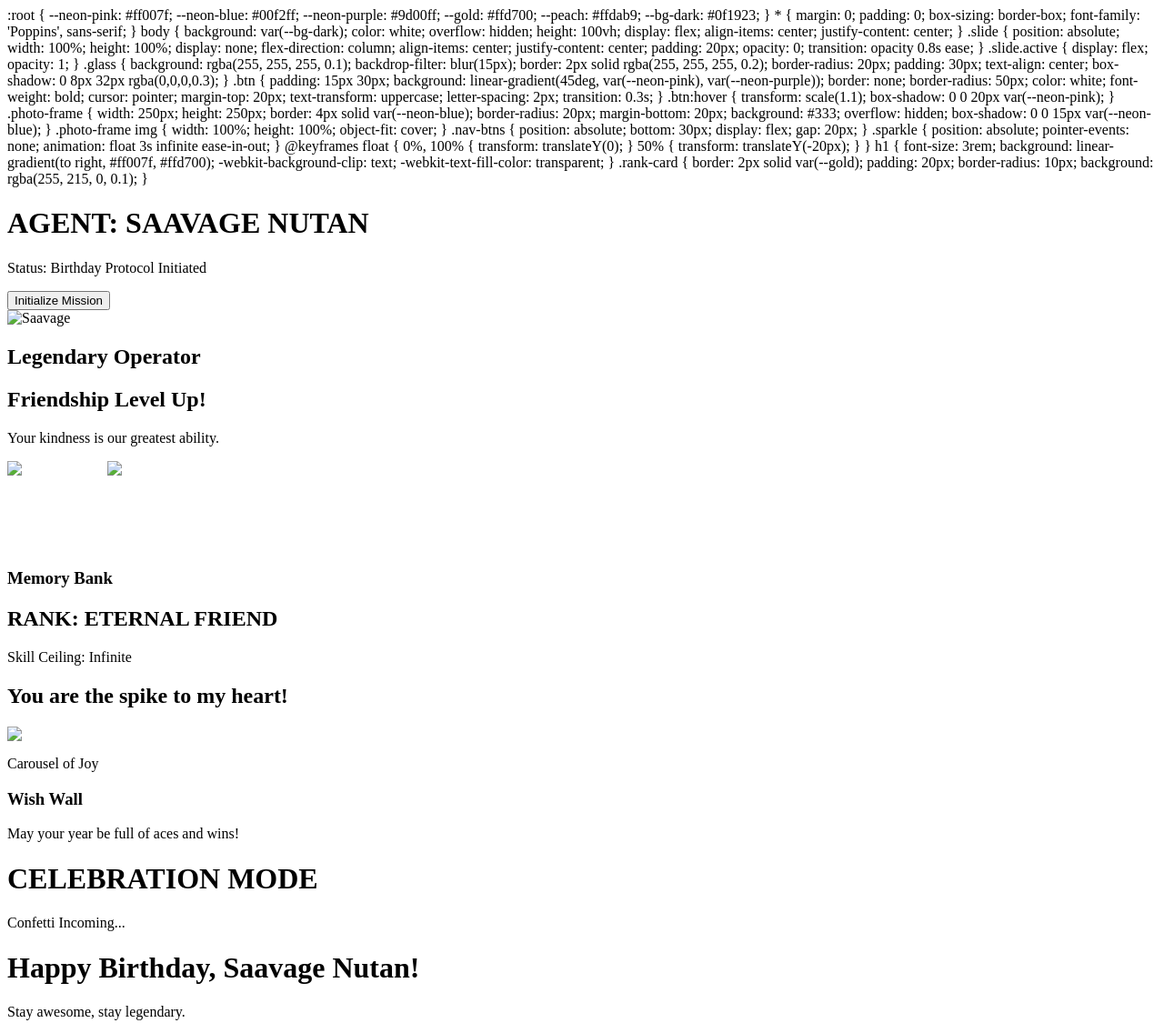
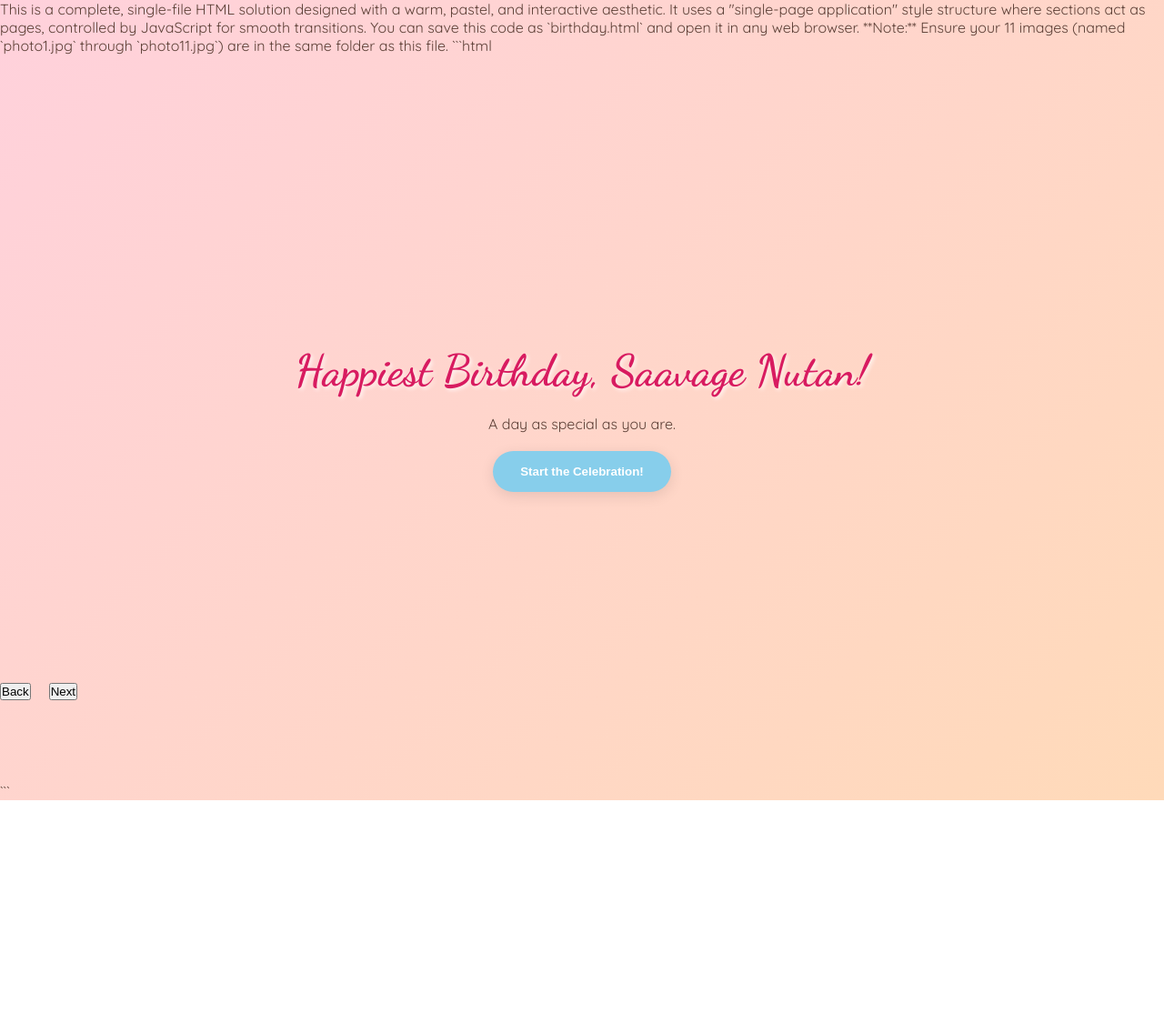
Before and after one commit to deepakvanshu832-bot/nutan-s-bday, a plain HTML site: page index.html in a window 1280 px wide. Shown: the top 1125 px of the page at 91% size. After the commit the page ends 880 px from the top, so only its background shows below. Drawn offline with Linux system fonts and the light colour scheme.

Commit message:
Update index.html

````diff
--- a/index.html
+++ b/index.html
@@ -1,123 +1,145 @@
-:root {
-        --neon-pink: #ff007f;
-        --neon-blue: #00f2ff;
-        --neon-purple: #9d00ff;
-        --gold: #ffd700;
-        --peach: #ffdab9;
-        --bg-dark: #0f1923;
-    }
+This is a complete, single-file HTML solution designed with a warm, pastel, and interactive aesthetic. It uses a "single-page application" style structure where sections act as pages, controlled by JavaScript for smooth transitions.
 
-    * { margin: 0; padding: 0; box-sizing: border-box; font-family: 'Poppins', sans-serif; }
-    body { background: var(--bg-dark); color: white; overflow: hidden; height: 100vh; display: flex; align-items: center; justify-content: center; }
+You can save this code as `birthday.html` and open it in any web browser. **Note:** Ensure your 11 images (named `photo1.jpg` through `photo11.jpg`) are in the same folder as this file.
 
-    .slide { position: absolute; width: 100%; height: 100%; display: none; flex-direction: column; align-items: center; justify-content: center; padding: 20px; opacity: 0; transition: opacity 0.8s ease; }
-    .slide.active { display: flex; opacity: 1; }
+```html
+<!DOCTYPE html>
+<html lang="en">
+<head>
+    <meta charset="UTF-8">
+    <meta name="viewport" content="width=device-width, initial-scale=1.0">
+    <title>Happiest Birthday, Saavage Nutan!</title>
+    <link href="https://fonts.googleapis.com/css2?family=Quicksand:wght@400;700&family=Dancing+Script:wght@700&display=swap" rel="stylesheet">
+    <style>
+        :root {
+            --soft-pink: #ffd1dc;
+            --peach: #ffdab9;
+            --lavender: #e6e6fa;
+            --sky: #87ceeb;
+            --cream: #fffdd0;
+            --text: #5d4037;
+        }
 
-    .glass { background: rgba(255, 255, 255, 0.1); backdrop-filter: blur(15px); border: 2px solid rgba(255, 255, 255, 0.2); border-radius: 20px; padding: 30px; text-align: center; box-shadow: 0 8px 32px rgba(0,0,0,0.3); }
+        * { box-sizing: border-box; margin: 0; padding: 0; }
+        body { font-family: 'Quicksand', sans-serif; background: linear-gradient(135deg, var(--soft-pink), var(--peach)); color: var(--text); overflow-x: hidden; }
 
-    .btn { padding: 15px 30px; background: linear-gradient(45deg, var(--neon-pink), var(--neon-purple)); border: none; border-radius: 50px; color: white; font-weight: bold; cursor: pointer; margin-top: 20px; text-transform: uppercase; letter-spacing: 2px; transition: 0.3s; }
-    .btn:hover { transform: scale(1.1); box-shadow: 0 0 20px var(--neon-pink); }
+        .page { height: 100vh; width: 100vw; display: none; flex-direction: column; align-items: center; justify-content: center; padding: 20px; text-align: center; position: relative; }
+        .page.active { display: flex; animation: fadeIn 0.8s ease; }
 
-    .photo-frame { width: 250px; height: 250px; border: 4px solid var(--neon-blue); border-radius: 20px; margin-bottom: 20px; background: #333; overflow: hidden; box-shadow: 0 0 15px var(--neon-blue); }
-    .photo-frame img { width: 100%; height: 100%; object-fit: cover; }
+        @keyframes fadeIn { from { opacity: 0; transform: scale(0.95); } to { opacity: 1; transform: scale(1); } }
 
-    .nav-btns { position: absolute; bottom: 30px; display: flex; gap: 20px; }
+        h1 { font-family: 'Dancing Script', cursive; font-size: 3rem; margin-bottom: 20px; color: #d81b60; text-shadow: 2px 2px 4px rgba(255,255,255,0.8); }
 
-    .sparkle { position: absolute; pointer-events: none; animation: float 3s infinite ease-in-out; }
-    @keyframes float { 0%, 100% { transform: translateY(0); } 50% { transform: translateY(-20px); } }
+        .photo-frame { width: 200px; height: 200px; border: 5px solid white; border-radius: 20px; object-fit: cover; box-shadow: 0 10px 20px rgba(0,0,0,0.1); transition: transform 0.3s; }
+        .photo-frame:hover { transform: rotate(5deg) scale(1.05); }
 
-    h1 { font-size: 3rem; background: linear-gradient(to right, #ff007f, #ffd700); -webkit-background-clip: text; -webkit-text-fill-color: transparent; }
+        .btn { padding: 15px 30px; background: var(--sky); border: none; border-radius: 30px; color: white; font-weight: bold; cursor: pointer; margin-top: 20px; box-shadow: 0 4px 15px rgba(0,0,0,0.1); }
+        .nav-btns { position: fixed; bottom: 30px; display: flex; gap: 20px; }
 
-    .rank-card { border: 2px solid var(--gold); padding: 20px; border-radius: 10px; background: rgba(255, 215, 0, 0.1); }
-</style>
-<div id="slides-container">
-    <div class="slide active">
-        <div class="glass">
-            <h1>AGENT: SAAVAGE NUTAN</h1>
-            <p>Status: Birthday Protocol Initiated</p>
-            <button class="btn" onclick="nextSlide()">Initialize Mission</button>
+        /* Unique Section Styles */
+        .grid { display: grid; grid-template-columns: repeat(3, 1fr); gap: 15px; }
+        .card { background: rgba(255,255,255,0.6); padding: 20px; border-radius: 15px; backdrop-filter: blur(5px); }
+    </style>
+</head>
+<body>
+
+<div id="pages">
+    <div class="page active" id="page0">
+        <h1>Happiest Birthday, Saavage Nutan!</h1>
+        <p>A day as special as you are.</p>
+        <button class="btn" onclick="nextPage()">Start the Celebration!</button>
+    </div>
+
+    <div class="page" id="page1">
+        <h1>Celebrating You!</h1>
+        <div class="card">🎈🎂✨</div>
+        <p>May your day be filled with endless joy.</p>
+    </div>
+
+    <div class="page" id="page2">
+        <h1>Scrapbook Memories</h1>
+        <img src="photo1.jpg" class="photo-frame" onerror="this.style.display='none'">
+        <p>Capturing beautiful moments.</p>
+    </div>
+
+    <div class="page" id="page3">
+        <h1>A Heartfelt Note</h1>
+        <div class="card" style="max-width: 500px;">
+            "To my dear friend, may your path always be lit with happiness and success. You bring so much light to everyone around you."
         </div>
     </div>
 
-    <div class="slide">
-        <div class="glass">
-            <div class="photo-frame"><img src="photo1.jpg" alt="Saavage"></div>
-            <h2>Legendary Operator</h2>
+    <div class="page" id="page4">
+        <h1>Photo Gallery</h1>
+        <div class="grid">
+            <img src="photo2.jpg" style="width: 80px; height: 80px; border-radius: 50%;">
+            <img src="photo3.jpg" style="width: 80px; height: 80px; border-radius: 50%;">
+            <img src="photo4.jpg" style="width: 80px; height: 80px; border-radius: 50%;">
         </div>
     </div>
 
-    <div class="glass slide">
-        <h2>Friendship Level Up!</h2>
-        <p>Your kindness is our greatest ability.</p>
+    <div class="page" id="page5">
+        <h1>Our Journey</h1>
+        <p>Through the laughs, the late nights, and the great times.</p>
     </div>
 
-    <div class="slide">
-        <div class="glass">
-            <div style="display:flex; gap: 10px;">
-                <div class="photo-frame" style="width:100px; height:100px;"><img src="photo2.jpg"></div>
-                <div class="photo-frame" style="width:100px; height:100px;"><img src="photo3.jpg"></div>
-            </div>
-            <h3>Memory Bank</h3>
-        </div>
+    <div class="page" id="page6">
+        <h1>Birthday Wishes</h1>
+        <div class="card">"Stay exactly as you are—amazing."</div>
     </div>
 
-    <div class="slide">
-        <div class="glass rank-card">
-            <h2>RANK: ETERNAL FRIEND</h2>
-            <p>Skill Ceiling: Infinite</p>
-        </div>
+    <div class="page" id="page7">
+        <h1>Time to Party!</h1>
+        <button class="btn" onclick="alert('Confetti Burst! 🎉')">Click for Confetti</button>
     </div>
 
-    <div class="slide">
-        <div class="glass">
-            <h2>You are the spike to my heart!</h2>
-        </div>
+    <div class="page" id="page8">
+        <h1>Snapshot Highlights</h1>
+        <img src="photo5.jpg" class="photo-frame">
     </div>
 
-    <div class="slide">
-        <div class="glass">
-            <div class="photo-frame"><img src="photo4.jpg"></div>
-            <p>Carousel of Joy</p>
-        </div>
+    <div class="page" id="page9">
+        <h1>A Letter to You</h1>
+        <div class="card">Dear Saavage Nutan, you are a gem...</div>
     </div>
 
-    <div class="slide">
-        <div class="glass">
-            <h3>Wish Wall</h3>
-            <p>May your year be full of aces and wins!</p>
-        </div>
-    </div>
-
-    <div class="slide">
-        <div class="glass">
-            <h1>CELEBRATION MODE</h1>
-            <p>Confetti Incoming...</p>
-        </div>
-    </div>
-
-    <div class="slide">
-        <div class="glass">
-            <h1>Happy Birthday, Saavage Nutan!</h1>
-            <p>Stay awesome, stay legendary.</p>
-        </div>
+    <div class="page" id="page10">
+        <h1>Happiest Birthday, Saavage Nutan!</h1>
+        <p>May your smile always shine brighter than every candle today.</p>
+        <img src="photo11.jpg" class="photo-frame">
     </div>
 </div>
 
 <div class="nav-btns">
-    <button class="btn" onclick="prevSlide()">Back</button>
-    <button class="btn" onclick="nextSlide()">Next</button>
+    <button onclick="prevPage()">Back</button>
+    <button onclick="nextPage()">Next</button>
 </div>
 
 <script>
-    let current = 0;
-    const slides = document.querySelectorAll('.slide');
+    let currentPage = 0;
+    const totalPages = 11;
 
-    function showSlide(n) {
-        slides.forEach(s => s.classList.remove('active'));
-        current = (n + slides.length) % slides.length;
-        slides[current].classList.add('active');
+    function showPage(n) {
+        document.querySelectorAll('.page').forEach((p, i) => {
+            p.classList.toggle('active', i === n);
+        });
     }
 
-    function nextSlide() { showSlide(current + 1); }
-    function prevSlide() { showSlide(current - 1); }
+    function nextPage() {
+        if (currentPage < totalPages - 1) {
+            currentPage++;
+            showPage(currentPage);
+        }
+    }
+
+    function prevPage() {
+        if (currentPage > 0) {
+            currentPage--;
+            showPage(currentPage);
+        }
+    }
 </script>
+</body>
+</html>
+
+```
````
